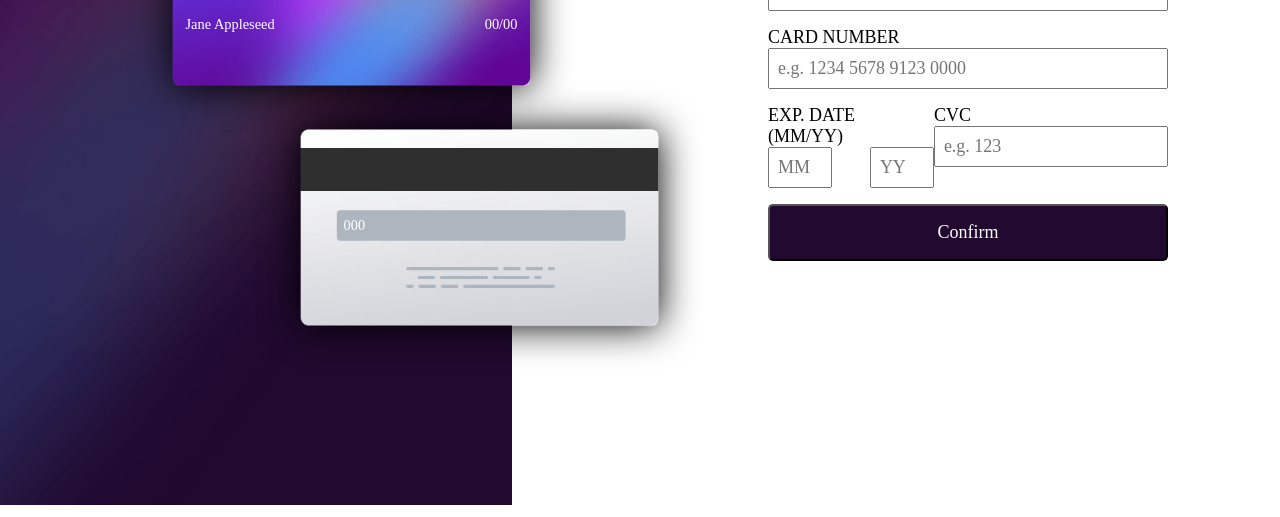
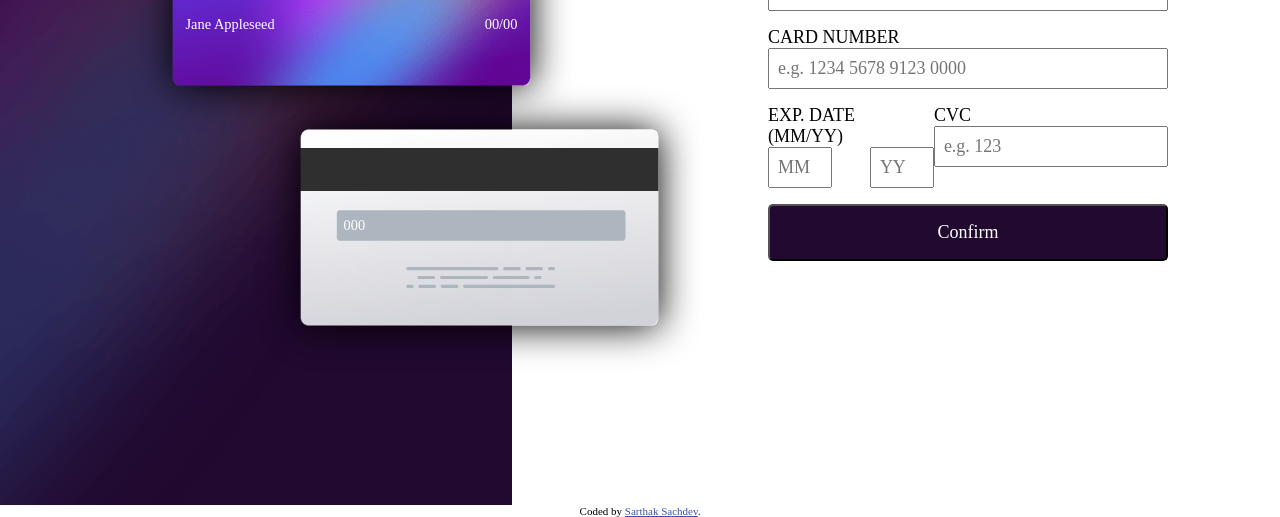
Before and after one commit to SartHak-0-Sach/interactive-card-form_frontend_project, a plain HTML site: page index.html in a window 1280 px wide. Shown: the part 295-812 px from the top of the page. Drawn offline with Linux system fonts and the light colour scheme; a web font is replaced by a local one.

Commit message:
Update index.html

```diff
--- a/index.html
+++ b/index.html
@@ -102,6 +102,9 @@
         </div>
       </div>
     </main>
+    <footer class="attribution">
+      Coded by <a href="https://github.com/SartHak-0-Sach" target="_blank">Sarthak Sachdev</a>.
+    </footer>
     <script src="./script.js"></script>
   </body>
 </html>
```
